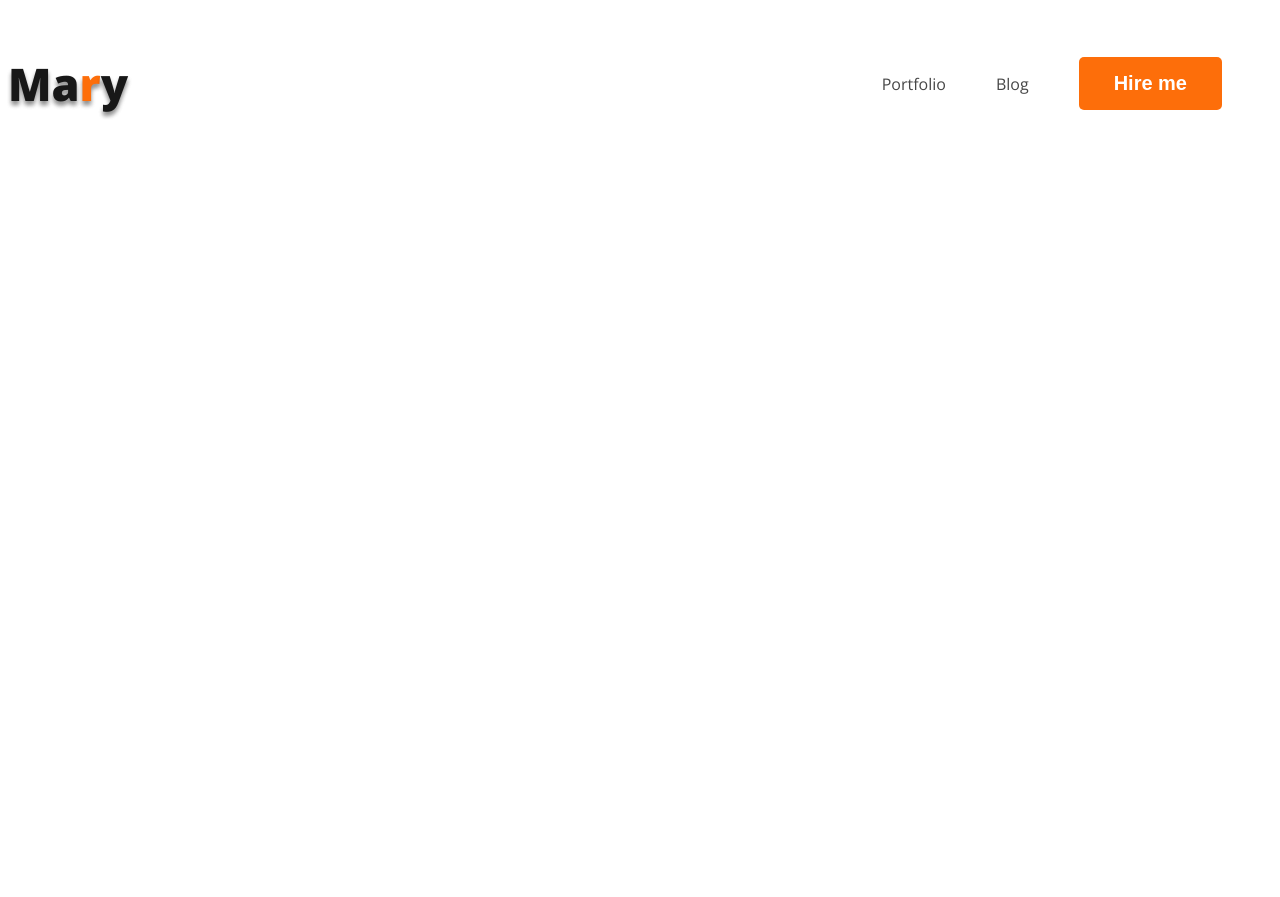
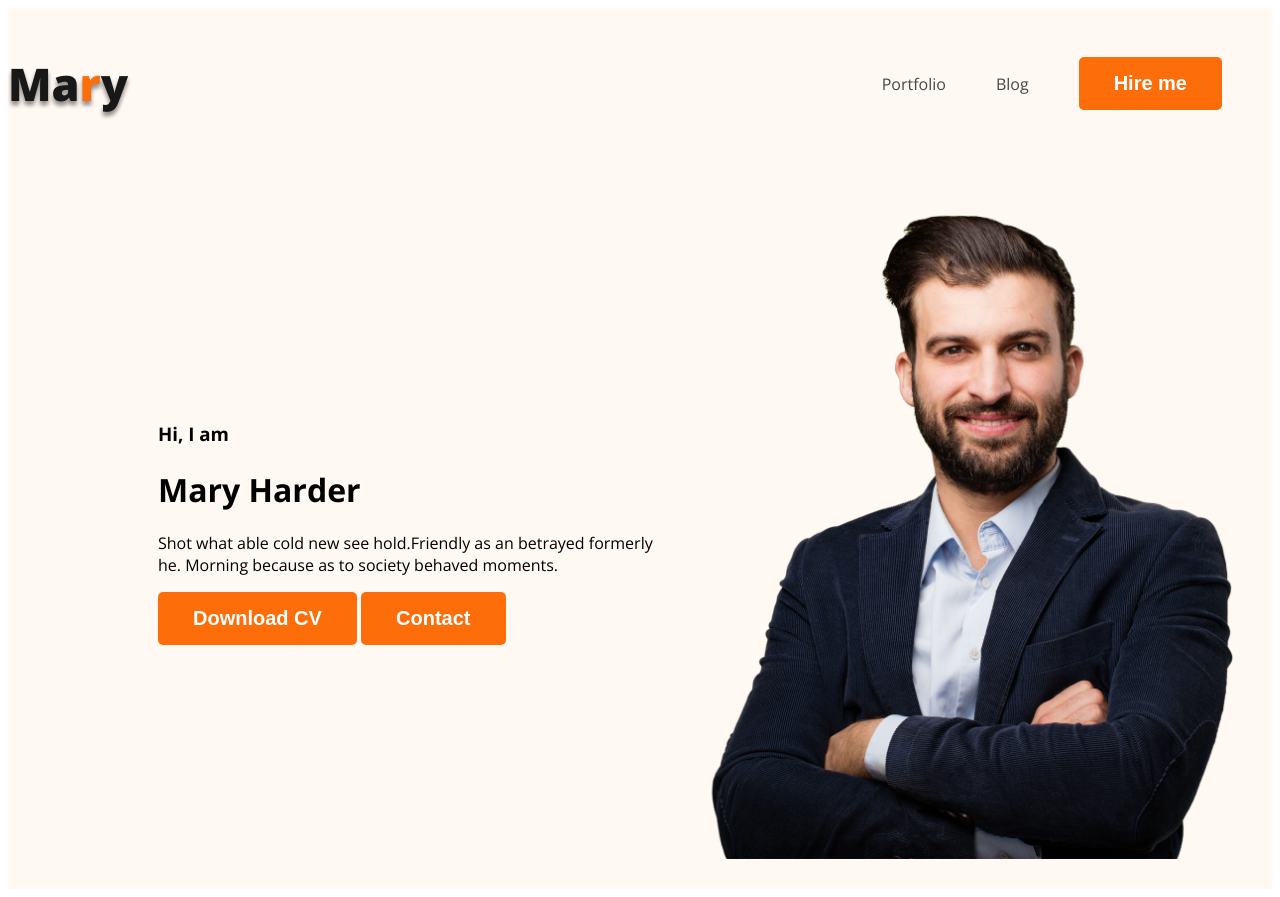
Before and after one commit to Nakib7/webdevoloper-portfolio, a plain HTML site: page index.html in a window 1280 px wide. Before the commit the page ends 800 px from the top, so only its background shows below. Drawn offline with nearby package versions, Linux system fonts and the light colour scheme.

Commit message:
banner content added

```diff
--- a/index.html
+++ b/index.html
@@ -10,9 +10,10 @@
     <link rel="preconnect" href="https://fonts.googleapis.com">
 <link rel="preconnect" href="https://fonts.gstatic.com" crossorigin>
 <link href="https://fonts.googleapis.com/css2?family=Open+Sans:wght@400;700;800&display=swap" rel="stylesheet">
+
 </head>
 <body>
-    <header>
+    <header class="header">
         <nav>
             <h3 class="nav-title">Ma<span class="tr">r</span>y</h3>
             <ul>
@@ -21,7 +22,17 @@
                 <li><button class="btn-primary">Hire me</button></li>
             </ul>
         </nav>
-
+        <div class="banner">
+        <div>
+            <h3 class="banner-greeting">Hi, I am</h3>
+            <h1 class="banner-title">Mary Harder</h1>
+            <p>Shot what able cold new see hold.Friendly as an betrayed formerly he.
+             Morning because as to society behaved moments.</p>
+             <button class="btn-primary">Download CV</button>
+             <button class="btn-primary">Contact</button>
+        </div>
+        <img class="profile-pic" src="images/hardy.png" alt="">
+    </div>
     </header>
     <main>
 
--- a/styles/portfolio.css
+++ b/styles/portfolio.css
@@ -23,10 +23,10 @@ nav {
     display: flex;
     justify-content: space-between;
     align-items: center;
+    margin: o 200px;
 }
 .nav-title{
     color: var(--Dark-01, #181818);
-
     text-shadow: 0px 4px 4px rgba(0, 0, 0, 0.25), 0px 4px 4px rgba(0, 0, 0, 0.25);
     font-size: 45px;
     font-weight: 800;
@@ -44,3 +44,17 @@ nav a{
     text-decoration: none;
     color: #474747;
 }
+/*header related style*/
+
+.header{
+    background-color:#FFF8F3;
+}
+.banner{
+    padding: 30px 30px 30px 150px;
+    display: flex;
+    align-items: center;
+}
+.banner .profile-pic{
+    width: 580px;
+    height: 670px;
+}
```
Lines whose indentation alone changed are shown as unchanged.
